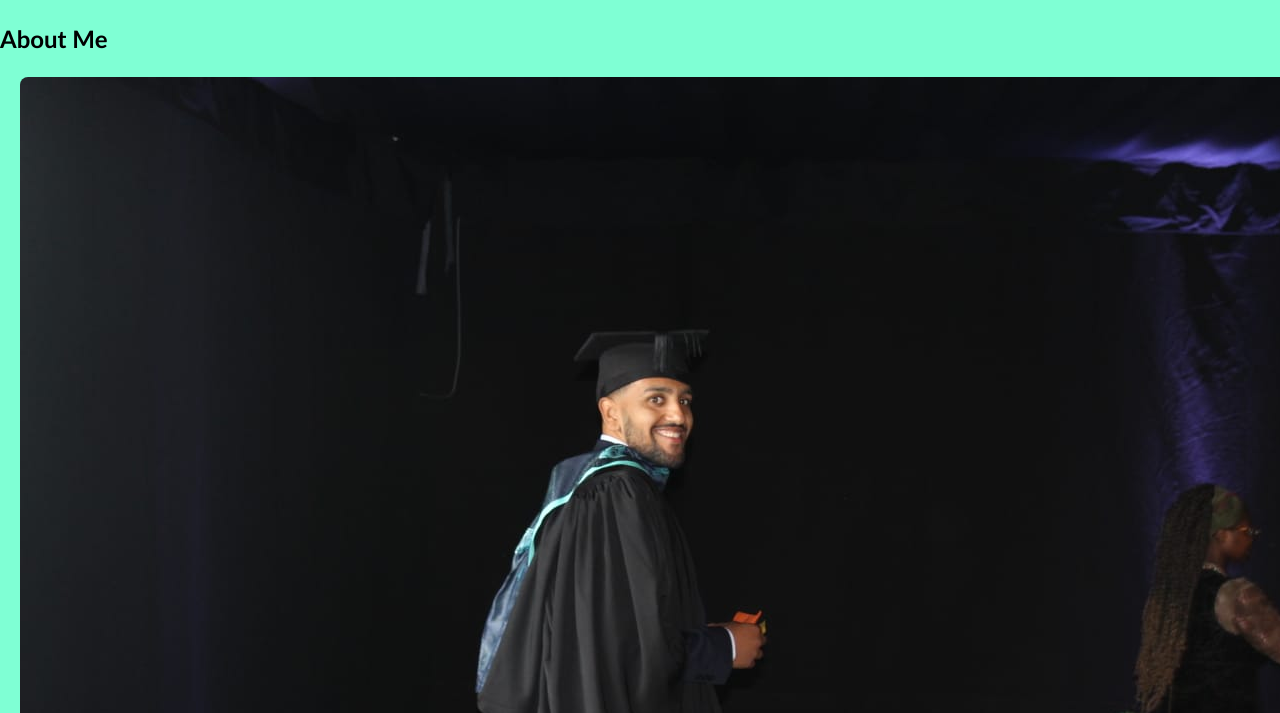
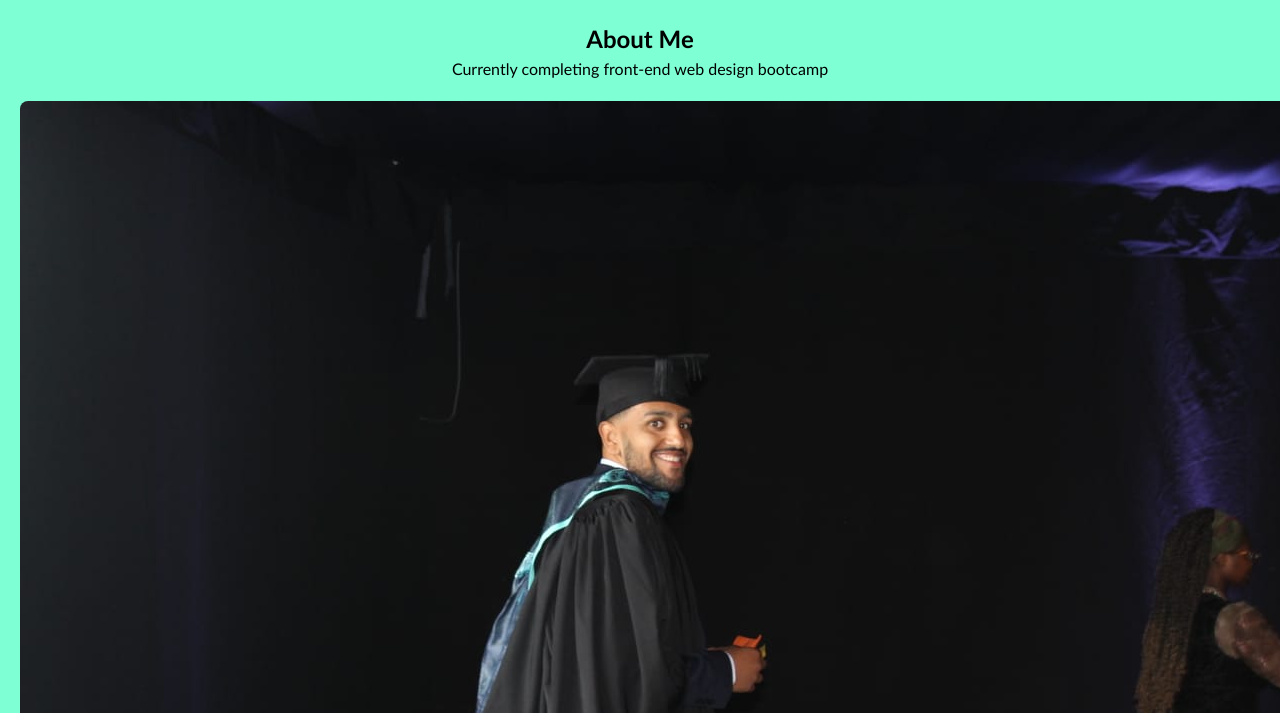
Before and after one commit to leomaine/Module2Challenge, a plain HTML site: page index.html in a window 1280 px wide. Shown: the part 87-800 px from the top of the page. Drawn offline with Linux system fonts and the light colour scheme.

Commit message:
new updates

```diff
--- a/index.html
+++ b/index.html
@@ -28,6 +28,9 @@
     <!-- about me -->
     <section class="page-section" id="about">
       <h2>About Me</h2>
+
+      <p>Currently completing front-end web design bootcamp</p>
+
       <img src="./starter/images/GraduationPhoto.jpg" class="gradphoto" alt="Jermaine Grad Photo"/>
     </section>
 
--- a/starter/css/style.css
+++ b/starter/css/style.css
@@ -25,3 +25,8 @@ p {
 
 .gradphoto {border-radius: 8px;
 margin: 20px;}
+
+.page-section {
+text-align: center;
+
+}
```
